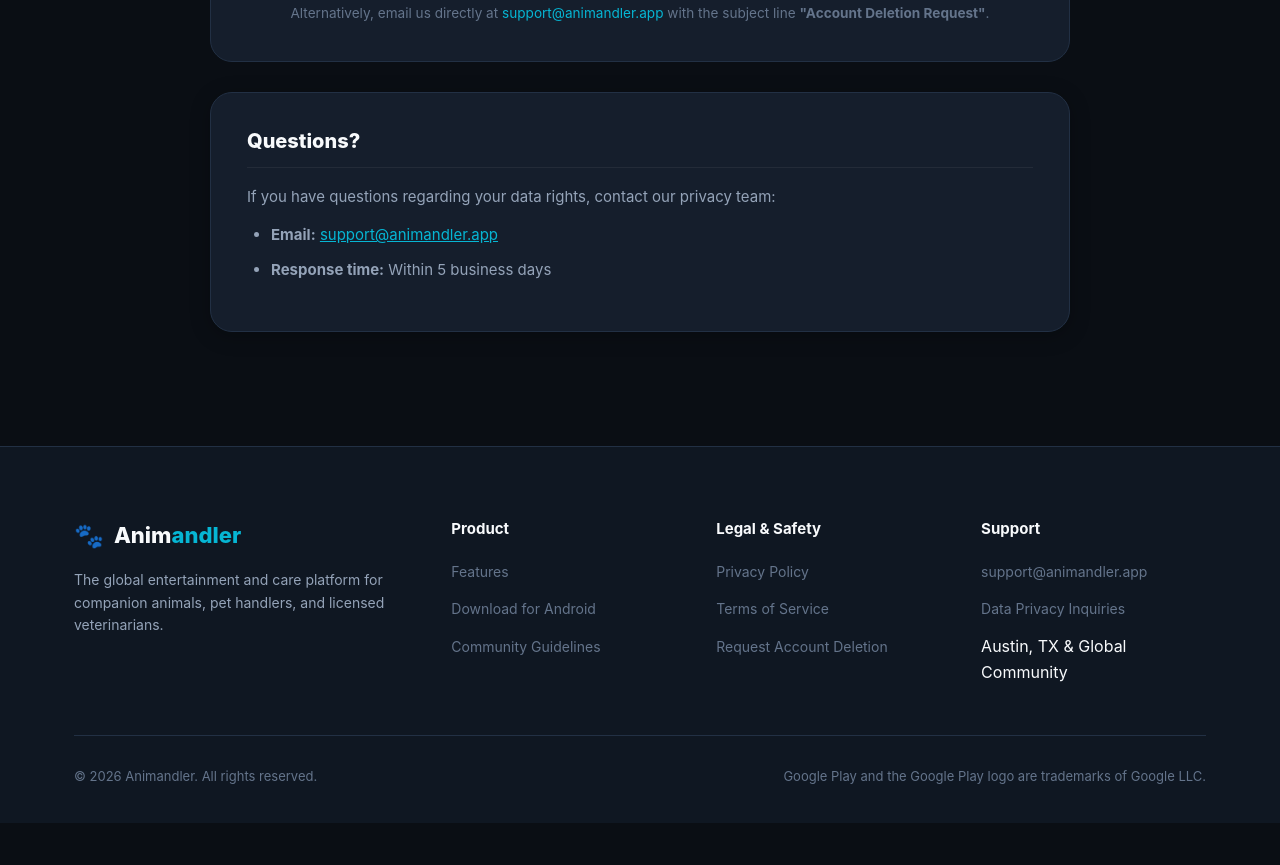
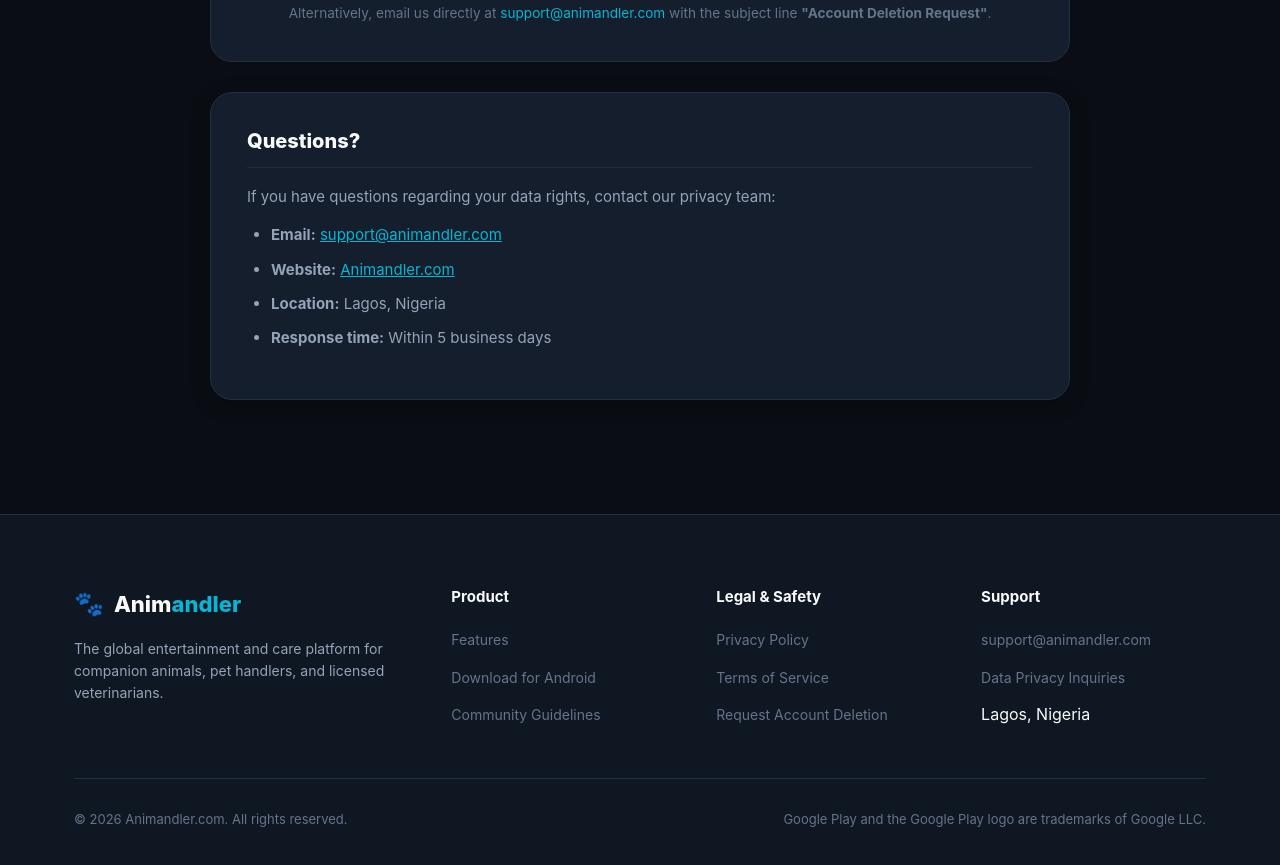
Before and after one commit to osmargaret/animal-tok-landingpage, a website: page delete-account.html in a window 1280 px wide. Shown: the part 2154-3019 px from the top of the page. Before the commit the page ends 2977 px from the top, so only its background shows below. Drawn offline with Linux system fonts and the light colour scheme.

Commit message:
docs: update official website to Animandler.com and location to Lagos, Nigeria across landing and legal pages

```diff
--- a/delete-account.html
+++ b/delete-account.html
@@ -92,7 +92,7 @@
           <p style="color: #94a3b8; margin-bottom: 1.5rem; font-size: 0.9rem;">Fill out the form below and we will process your request within 30 days. You will receive a confirmation email.</p>
 
           <form
-            action="mailto:support@animandler.app"
+            action="mailto:support@animandler.com"
             method="post"
             enctype="text/plain"
             id="deletionForm"
@@ -146,7 +146,7 @@
 
           <p style="margin-top: 1.5rem; font-size: 0.85rem; color: #64748b; text-align: center;">
             Alternatively, email us directly at
-            <a href="mailto:support@animandler.app?subject=Account%20Deletion%20Request" style="color: #06b6d4;">support@animandler.app</a>
+            <a href="mailto:support@animandler.com?subject=Account%20Deletion%20Request" style="color: #06b6d4;">support@animandler.com</a>
             with the subject line <strong>"Account Deletion Request"</strong>.
           </p>
         </div>
@@ -155,7 +155,9 @@
           <h2>Questions?</h2>
           <p>If you have questions regarding your data rights, contact our privacy team:</p>
           <ul>
-            <li><strong>Email:</strong> <a href="mailto:support@animandler.app">support@animandler.app</a></li>
+            <li><strong>Email:</strong> <a href="mailto:support@animandler.com">support@animandler.com</a></li>
+            <li><strong>Website:</strong> <a href="https://animandler.com">Animandler.com</a></li>
+            <li><strong>Location:</strong> Lagos, Nigeria</li>
             <li><strong>Response time:</strong> Within 5 business days</li>
           </ul>
         </div>
@@ -197,15 +199,15 @@
         <div class="footer-col">
           <h4>Support</h4>
           <ul class="footer-links">
-            <li><a href="mailto:support@animandler.app">support@animandler.app</a></li>
+            <li><a href="mailto:support@animandler.com">support@animandler.com</a></li>
             <li><a href="delete-account.html">Data Privacy Inquiries</a></li>
-            <li><span>Austin, TX &amp; Global Community</span></li>
+            <li><span>Lagos, Nigeria</span></li>
           </ul>
         </div>
       </div>
 
       <div class="footer-bottom">
-        <p>&copy; 2026 Animandler. All rights reserved.</p>
+        <p>&copy; 2026 Animandler.com. All rights reserved.</p>
         <p>Google Play and the Google Play logo are trademarks of Google LLC.</p>
       </div>
     </div>
```
Also changed, not shown: index.html (+5 -5 lines), privacy.html (+10 -8 lines), terms.html (+6 -4 lines), dist/delete-account.html, dist/index.html, dist/privacy.html, dist/terms.html.
